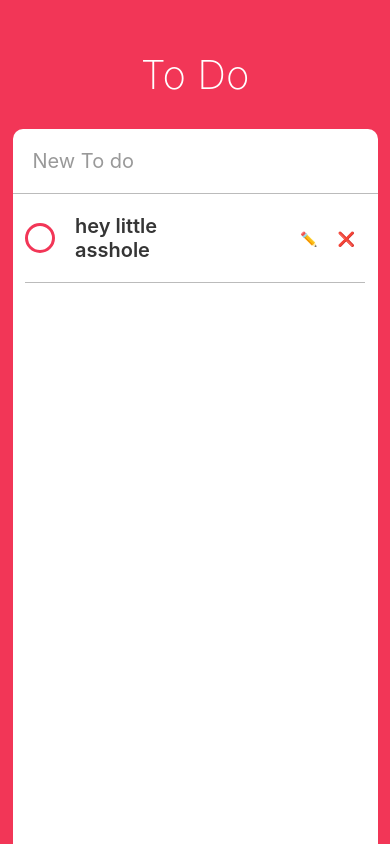
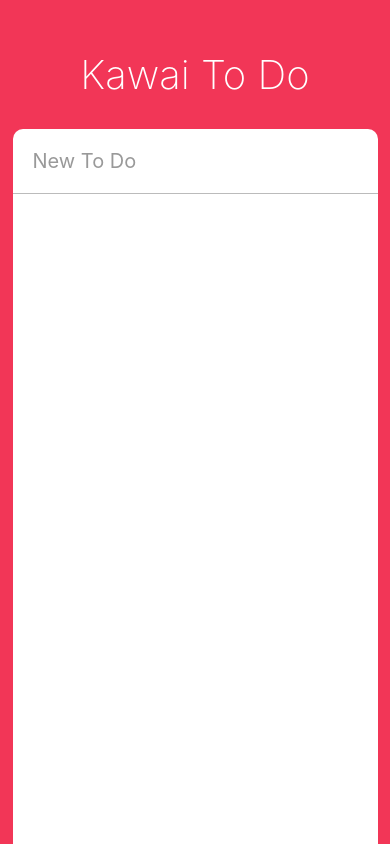
Before and after one commit to Covee/ToDo_app_reactNative, a React Native app: screen / in a window 390 px wide. Built offline with nearby package versions, Linux system fonts and the light colour scheme.

Commit message:
Todo 항목 save 작업(2), 삭제 기능

```diff
--- a/App.js
+++ b/App.js
@@ -1,16 +1,17 @@
-import React from 'react';
-import { StyleSheet,
+import React from "react";
+import {
+  StyleSheet,
   Text,
   View,
   StatusBar,
   TextInput,
   Dimensions,
   Platform,
-          ScrollView,
-        } from 'react-native';
+  ScrollView
+} from "react-native";
+import { AppLoading } from "expo";
 import ToDo from "./ToDo";
-import { AppLoading } from "expo";
-import uuidv1 from 'uuid/v1';
+import uuidv1 from "uuid/v1";
 
 const { height, width } = Dimensions.get("window");
 
@@ -18,49 +19,53 @@
   state = {
     newToDo: "",
     loadedToDos: false,
-  }
+    toDos: {}
+  };
   componentDidMount = () => {
     this._loadToDos();
-  }
+  };
   render() {
-    const { newToDo, loadedToDos } = this.state;
-    if (!loadedToDos){
+    const { newToDo, loadedToDos, toDos } = this.state;
+    if (!loadedToDos) {
       return <AppLoading />;
     }
     return (
       <View style={styles.container}>
         <StatusBar barStyle="light-content" />
-        <Text style={styles.title}>To Do</Text>
+        <Text style={styles.title}>Kawai To Do</Text>
         <View style={styles.card}>
-          <TextInput style={styles.input}
-                    placeholder={"New To do"}
+          <TextInput
+            style={styles.input}
+            placeholder={"New To Do"}
             value={newToDo}
-                    onChangeText={this._controlNewToDo}
+            onChangeText={this._crontollNewToDo}
             placeholderTextColor={"#999"}
             returnKeyType={"done"}
             autoCorrect={false}
             onSubmitEditing={this._addToDo}
           />
           <ScrollView contentContainerStyle={styles.toDos}>
-            <ToDo text={"hey little asshole"}/>
+            {Object.values(toDos).map(toDo => (
+              <ToDo key={toDo.id} deleteToDo={this._deleteToDo} {...toDo} />
+            ))}
           </ScrollView>
         </View>
       </View>
     );
   }
-  _controlNewToDo = text => {
+  _crontollNewToDo = text => {
     this.setState({
-      newToDo: text,
+      newToDo: text
     });
   };
   _loadToDos = () => {
     this.setState({
-      loadedToDos: true,
+      loadedToDos: true
     });
   };
   _addToDo = () => {
     const { newToDo } = this.state;
-    if(newToDo !== ""){
+    if (newToDo !== "") {
       this.setState(prevState => {
         const ID = uuidv1();
         const newToDoObject = {
@@ -70,19 +75,30 @@
             text: newToDo,
             createdAt: Date.now()
           }
-        }
+        };
         const newState = {
           ...prevState,
           newToDo: "",
           toDos: {
             ...prevState.toDos,
-            newToDoObject
+            ...newToDoObject
           }
         };
         return { ...newState };
       });
     }
-  }
+  };
+  _deleteToDo = id => {
+    this.setState(prevState => {
+      const toDos = prevState.toDos;
+      delete toDos[id];
+      const newState = {
+        ...prevState,
+        ...toDos
+      };
+      return { ...newState };
+    });
+  };
 }
 
 const styles = StyleSheet.create({
--- a/ToDo.js
+++ b/ToDo.js
@@ -1,17 +1,23 @@
 import React, { Component } from 'react';
 import { View, Text, TouchableOpacity, StyleSheet, Dimensions, TextInput } from "react-native"
+import PropTypes from 'prop-types';
 
 const { width, height } = Dimensions.get("window");
 
 export default class ToDo extends Component{
-	state = {
-		isEditing: false,
-		isCompleted: false,
-		toDoValue: "",
-	};
+	constructor(props) {
+		super(props);
+		this.state = { isEditing: false, toDoValue: props.text };
+	}
+	static propTypes = {
+		text: PropTypes.string.isRequired,
+		isCompleted: PropTypes.bool.isRequired,
+		deleteToDo: PropTypes.func.isRequired,
+		id: PropTypes.string.isRequired
+	}
 	render(){
 		const { isCompleted, isEditing, toDoValue } = this.state;
-		const { text } = this.props;
+		const { text, id, deleteToDo } = this.props;
 		return(
 			<View style={styles.container}>
 				<View style={styles.column}>
@@ -56,7 +62,7 @@
 								<Text style={styles.actionText}>✏️</Text>
 							</View>
 						</TouchableOpacity>
-						<TouchableOpacity>
+						<TouchableOpacity onPressOut={() => deleteToDo(id)}>
 							<View style={styles.actionContainer}>
 								<Text style={styles.actionText}>❌</Text>
 							</View>
@@ -77,7 +83,6 @@
 		const { text } = this.props;
 		this.setState({
 			isEditing: true,
-			toDoValue: text,
 		});
 	}
 	_finishEditing = () => {
@@ -107,7 +112,6 @@
 		borderRadius: 15,
 		borderWidth: 3,
 		marginRight: 20
-
 	},
 	completedCircle: {
 		borderColor: "#bbb",
@@ -132,7 +136,6 @@
 		flexDirection: 'row',
 		alignItems: "center",
 		width: width / 2,
-		justifyContent: "space-between",
 	},
 	action: {
 		flexDirection: 'row',
@@ -141,6 +144,9 @@
 		marginVertical: 10,
 		marginHorizontal: 10,
 	},
+	actionText: {
+		fontSize: 20,
+	},
 	input: {
 		marginVertical: 20,
 		width : width / 2,
--- a/package.json
+++ b/package.json
@@ -10,8 +10,10 @@
   },
   "dependencies": {
     "expo": "^29.0.0",
+    "prop-types": "^15.6.2",
     "react": "16.3.1",
     "react-native": "https://github.com/expo/react-native/archive/sdk-29.0.0.tar.gz",
+    "react-native-ts": "0.0.3",
     "uuid": "^3.3.2"
   }
 }
```
Also changed, not shown: 1 other file (tests, documents, lock files or other folders). Lines whose indentation alone changed are shown as unchanged.
